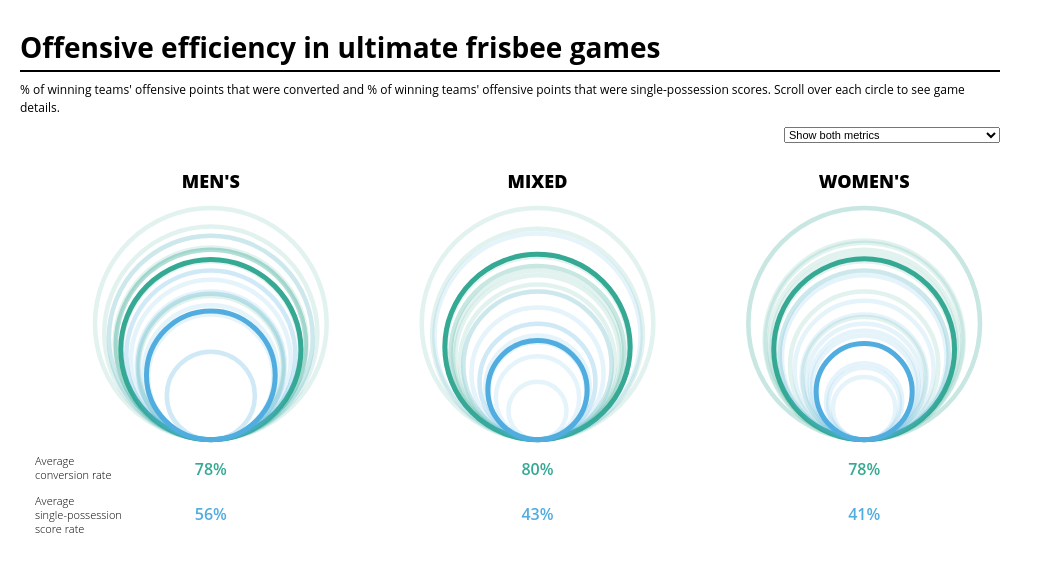
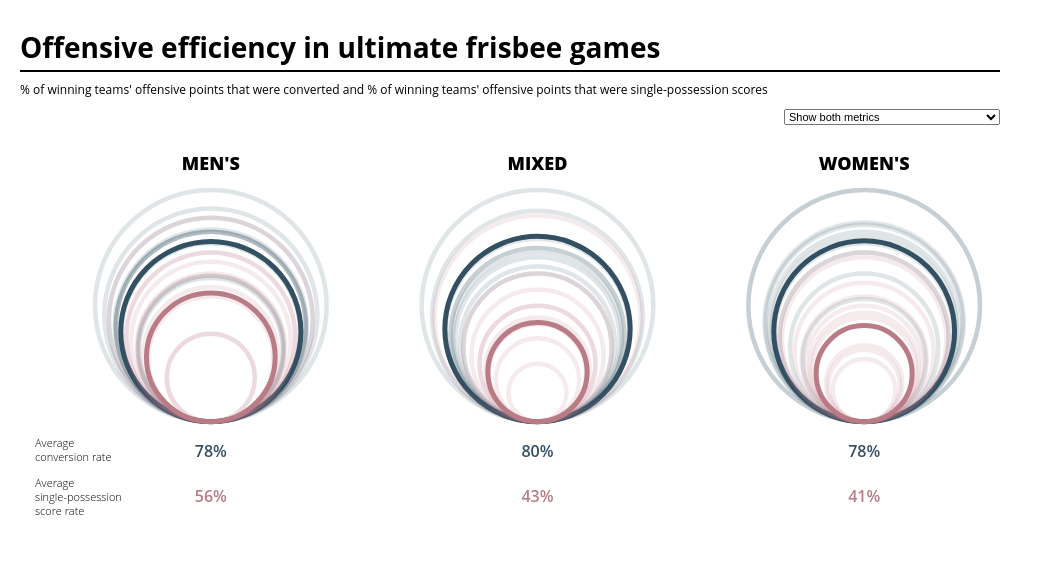
Before and after one commit to namisumida/oefficiency, a plain HTML site: page index.html in a window 1280 px wide. Shown: the whole page, without its empty margins (0-1043 px from the left). Drawn offline with nearby package versions, Linux system fonts and the light colour scheme.

Commit message:
Changed colors

```diff
--- a/index.html
+++ b/index.html
@@ -18,7 +18,7 @@
 			<line id="intro-line" x1="0" x2="1000" y1="10" y2="10">
 		</svg>
 		<div id="subtitle-container">
-			<p class="intro-text" id="subtitle">% of winning teams' offensive points that were converted and % of winning teams' offensive points that were single-possession scores. Scroll over each circle to see game details.</p>
+			<p class="intro-text" id="subtitle">% of winning teams' offensive points that were converted and % of winning teams' offensive points that were single-possession scores</p>
 		</div>
 	</section>
 	<section id="graphic-section">
--- a/js/main.js
+++ b/js/main.js
@@ -11,8 +11,8 @@ var dataset;
 var three_dataset = [{division: "MEN'S"}, {division:"MIXED"}, {division:"WOMEN'S"}]
 
 // Colors
-var color1 = d3.color("#35a993");
-var color2 = d3.color("#51addf");
+var color1 = dark_demblue;
+var color2 = light_plum;
 
 // row converter function
 var rowConverter = function(d) {
--- a/js/utils.js
+++ b/js/utils.js
@@ -41,17 +41,39 @@ var formatTime = d3.timeFormat("%I:%M"); // convert Dates to strings
 var red = d3.rgb(212,89,84);
 var light_red = d3.rgb(229,155,152);
 var dark_red = d3.rgb(135, 63, 53);
+var repred = d3.rgb(191,59,39);
+var light_repred = d3.rgb(227,128,115);
+var dark_repred = d3.rgb(143,44,28);
 var maroon = d3.rgb(170,62,71);
+var plum = d3.rgb(115,61,71);
+var light_plum = d3.rgb(185, 123, 134);
+var dark_plum = d3.rgb(86,46,53);
 
 var orange = d3.rgb(234,158,43);
+var light_orange = d3.rgb(242,197,128);
+var dark_orange = d3.rgb(189,121,18);
 
 var yellow = d3.rgb(232,164,51);
 var light_yellow = d3.rgb(241,200,132);
 var dark_yellow = d3.rgb(206, 112, 32);
+var mustard = d3.rgb(209,167,48);
+var light_mustard = d3.rgb(227,203,130);
+var dark_mustard = d3.rgb(156,126,34);
 
+var olive = d3.rgb(142, 132, 89);
 var lime = d3.rgb(148,157,71);
 var teal = d3.rgb(56,118,104);
+var green = d3.rgb(148,157,72);
+var light_green = d3.rgb(196,202,138);
+var dark_green = d3.rgb(112,118,54);
 
 var blue = d3.rgb(20,151,252);
 var light_blue = d3.rgb(113,192,253);
 var dark_blue = d3.rgb(0, 109, 230);
+var demblue = d3.rgb(69,106,131);
+var light_demblue = d3.rgb(133,167,190);
+var dark_demblue = d3.rgb(51,79,98);
+
+var purple = d3.rgb(116,106,126);
+var light_purple = d3.rgb(171,164,178);
+var dark_purple = d3.rgb(86,79,94);
```
